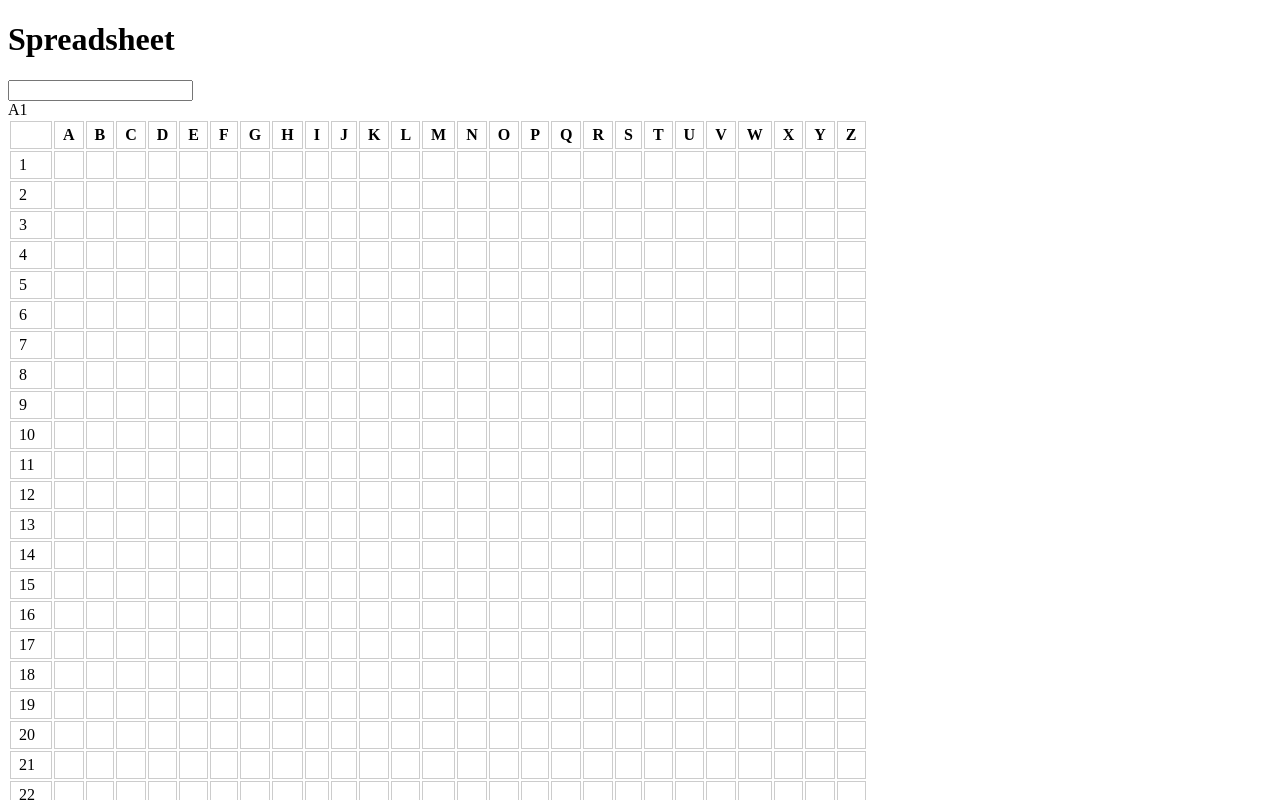
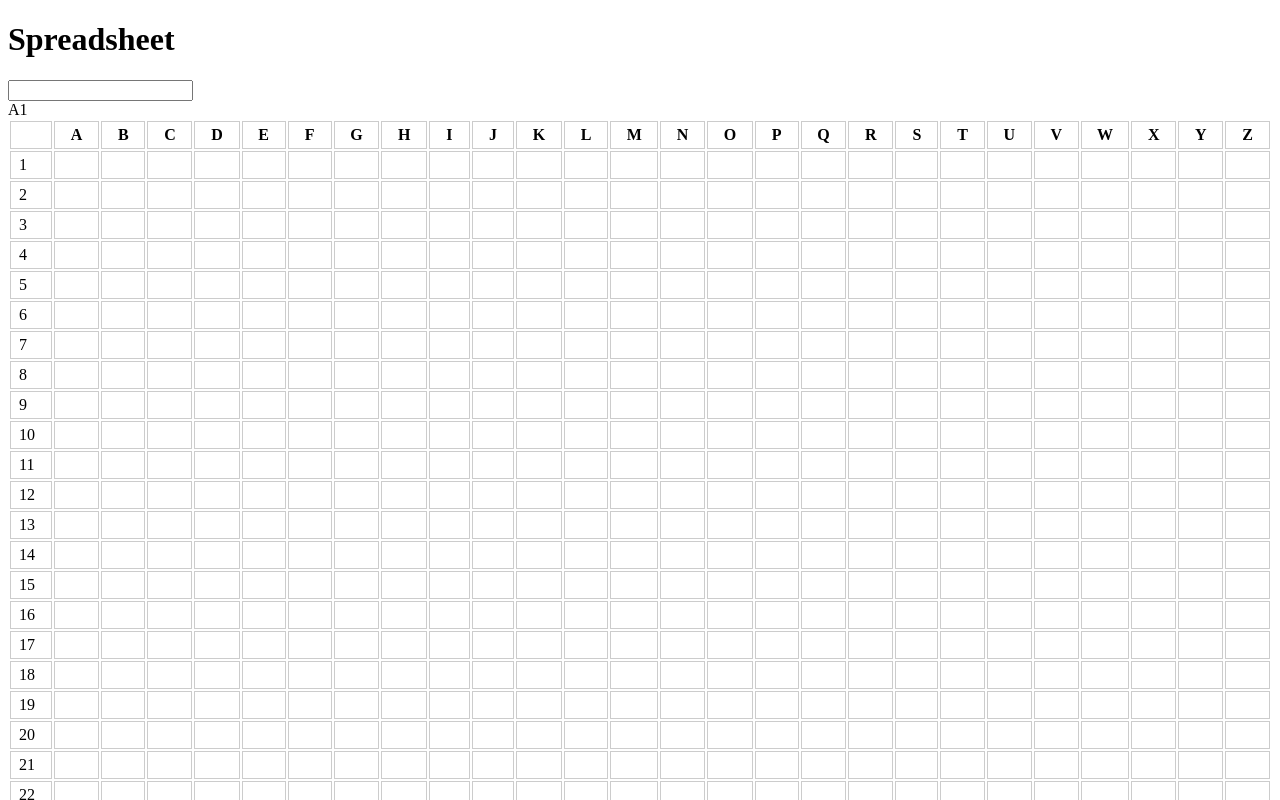
Before and after one commit to AlyonaM-ip/visual, a React (Vite) app in the folder spreadsheet/spreadsheet-app/: page / in a window 1280 px wide. Shown: the top 800 px of the page. Built offline with nearby package versions, Linux system fonts and the light colour scheme.

Commit message:
add html for resizing

```diff
--- a/spreadsheet/spreadsheet-app/src/components/Spreadsheet/Spreadsheet.tsx
+++ b/spreadsheet/spreadsheet-app/src/components/Spreadsheet/Spreadsheet.tsx
@@ -205,7 +205,7 @@ export default function Spreadsheet() {
 
   //блок таблицы
   return (
-    <div>
+    <div onMouseMove={onResizeMove} onMouseUp={onResizeEnd} onMouseLeave={onResizeEnd}>
       {/*панель формул*/}
       <div>
         <input
@@ -240,16 +240,33 @@ export default function Spreadsheet() {
           <tr>
             <th></th>
             {Array.from({ length: data.colCount }, (_, i) => (
-              <th key={i} onContextMenu={(e) => onColContext(e, i)}>
+              <th
+                key={i}
+                onContextMenu={(e) => onColContext(e, i)}
+                style={{ width: colWidths[i], position: 'relative' }}
+              >
                 {colLabel(i)}
+                <div
+                  onMouseDown={(e) => onColResizeStart(e, i)}
+                  style={{ position: 'absolute', right: 0, top: 0, bottom: 0, width: 4, cursor: 'col-resize', }}
+                />
               </th>
             ))}
           </tr>
         </thead>
         <tbody>
           {Array.from({ length: data.rowCount }, (_, row) => (
-            <tr key={row}>
-              <td onContextMenu={(e) => onRowContext(e, row)}>{row + 1}</td>
+            <tr key={row} style={{ height: rowHeights[row] }}>
+              <td
+                onContextMenu={(e) => onRowContext(e, row)}
+                style={{ position: 'relative' }}
+              >
+                {row + 1}
+                <div
+                  onMouseDown={(e) => onRowResizeStart(e, row)}
+                  style={{ position: 'absolute', bottom: 0, left: 0, right: 0, height: 4, cursor: 'row-resize', }}
+                />
+              </td>
               {Array.from({ length: data.colCount }, (_, col) => (
                 <td
                   key={col}
```
